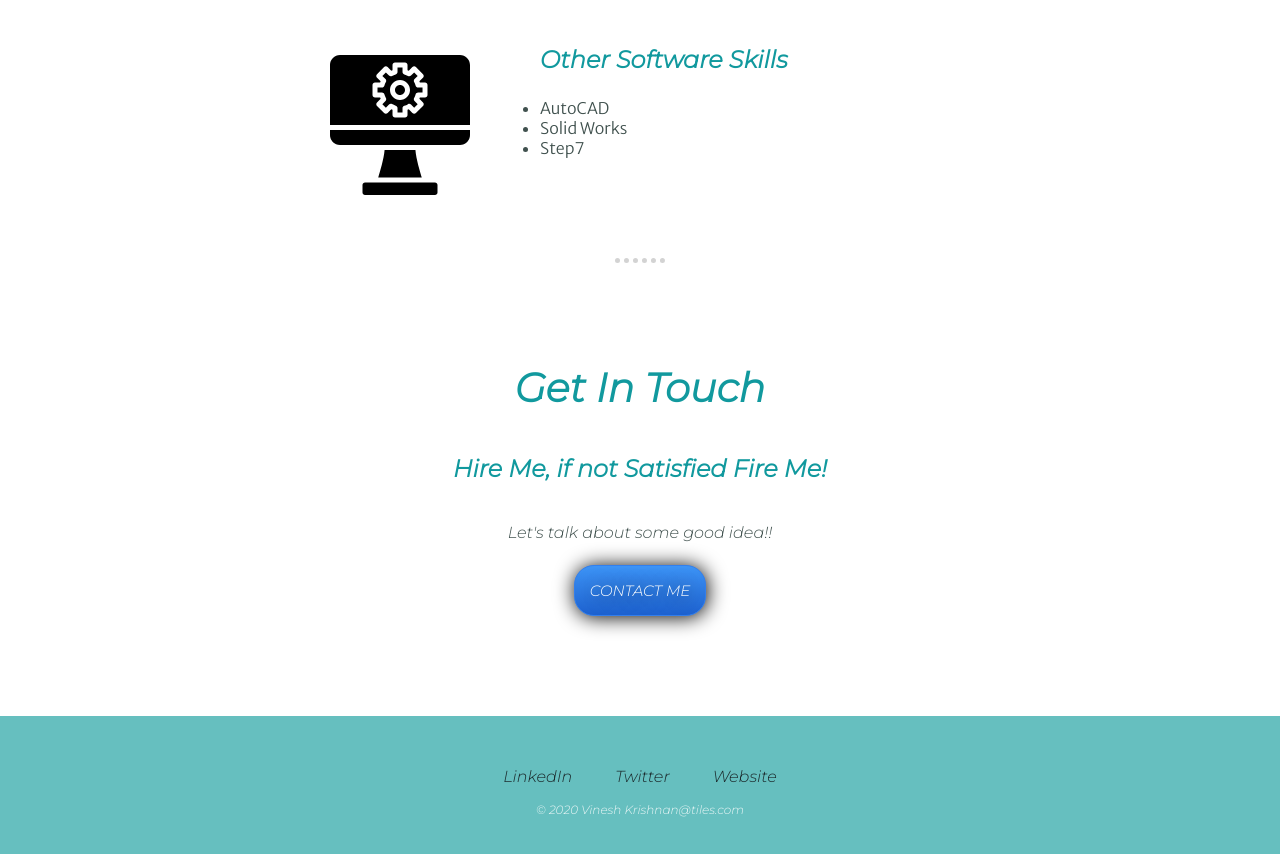
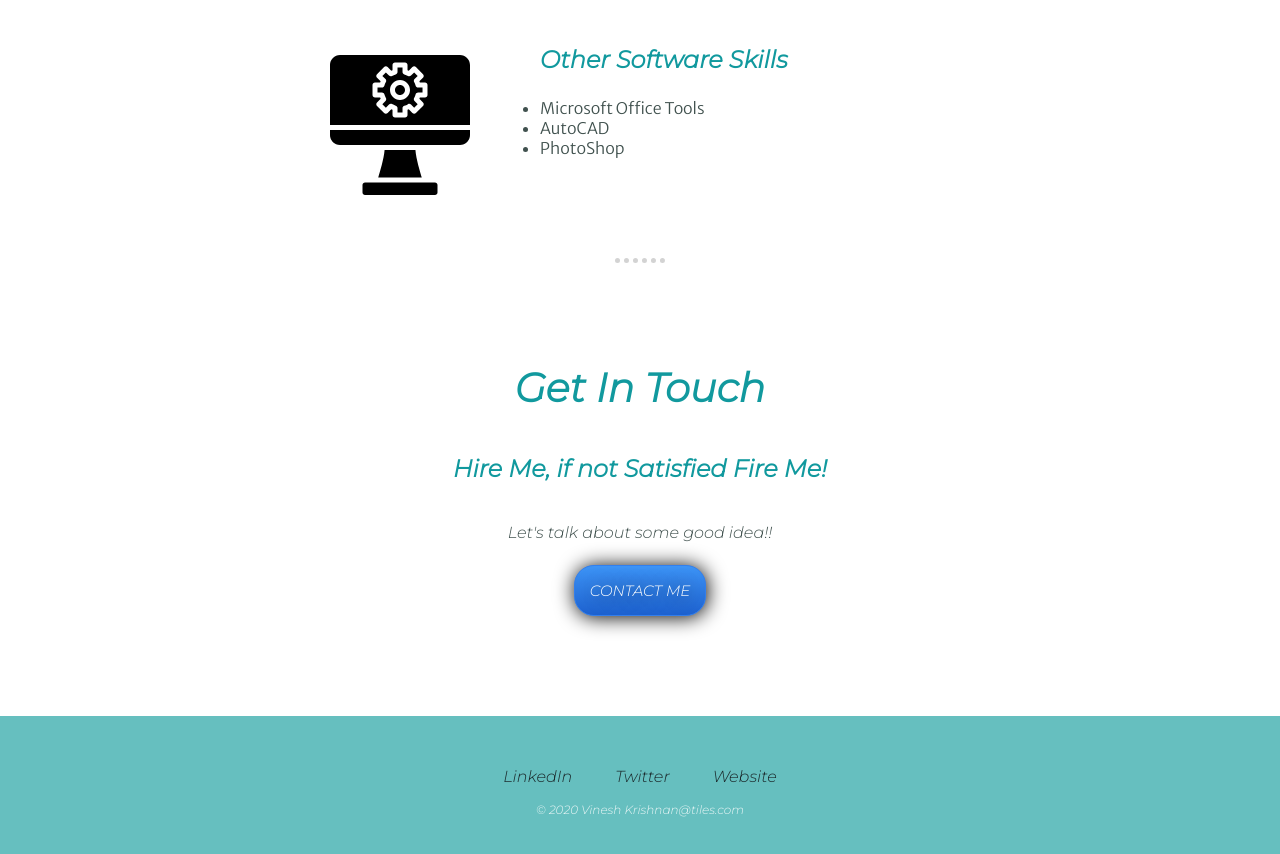
Before and after one commit to vineshtk/Resume, a plain HTML site: page index.html in a window 1280 px wide. Shown: the part 2144-2998 px from the top of the page. Drawn offline with Linux system fonts and the light colour scheme.

Commit message:
Update index.html

```diff
--- a/index.html
+++ b/index.html
@@ -51,9 +51,9 @@
         <h3>Other Software Skills</h3>
         <p class="othersoft">
          <ul>
+          <li>Microsoft Office Tools</li>
           <li>AutoCAD</li>
-          <li>Solid Works</li>
-          <li>Step7</li>
+          <li>PhotoShop</li>
          </ul>
         </p>
       </div>
```
